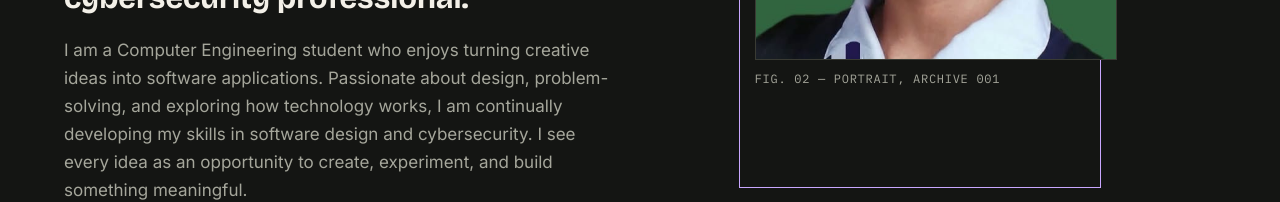
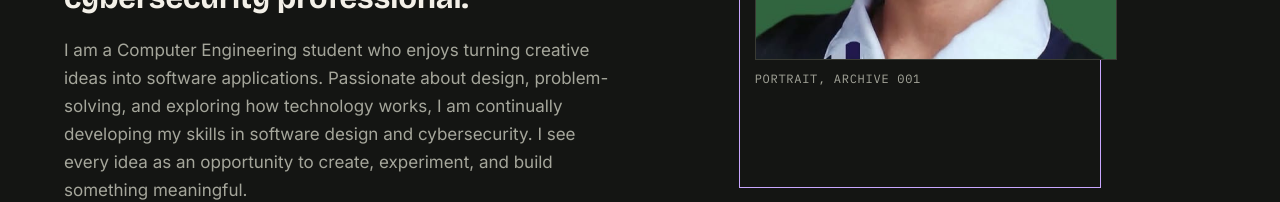
Before and after one commit to cefherd-code/PortfolioEBC, a plain HTML site: page portfolio.html in a window 1280 px wide. Shown: the part 691-893 px from the top of the page. Drawn offline with nearby package versions, Linux system fonts and the light colour scheme.

Commit message:
Update portfolio

```diff
--- a/portfolio.html
+++ b/portfolio.html
@@ -19,7 +19,7 @@
 <h1 class="ov__title">Efherd<br>Catequista</h1>
 <div class="ov__copy"><p class="ov__lead">Computer Engineering student, aspiring software engineer and cybersecurity professional.</p>
 <p>I am a Computer Engineering student who enjoys turning creative ideas into software applications. Passionate about design, problem-solving, and exploring how technology works, I am continually developing my skills in software design and cybersecurity. I see every idea as an opportunity to create, experiment, and build something meaningful. </p></div>
-<figure class="ov__fig"><div id="ov-fig"></div><figcaption class="mono">FIG. 02 — PORTRAIT, ARCHIVE 001</figcaption></figure>
+<figure class="ov__fig"><div id="ov-fig"></div><figcaption class="mono">PORTRAIT, ARCHIVE 001</figcaption></figure>
 </section>
 <section id="about" class="section ">
 <p class="label mono">01 / ABOUT</p>
```
